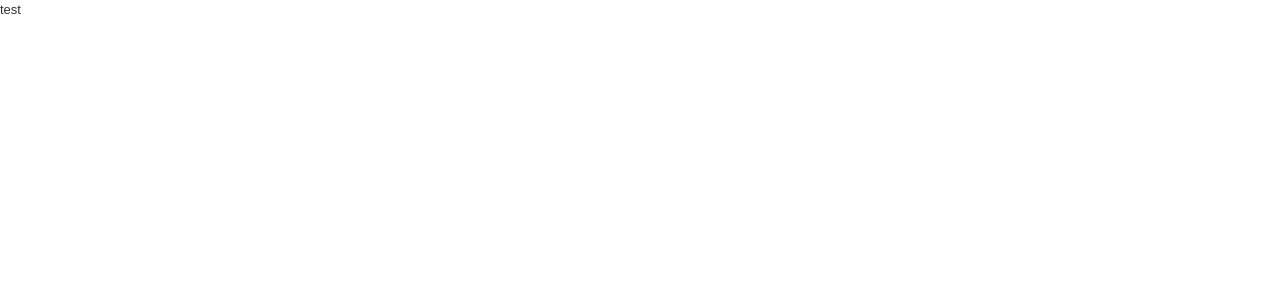
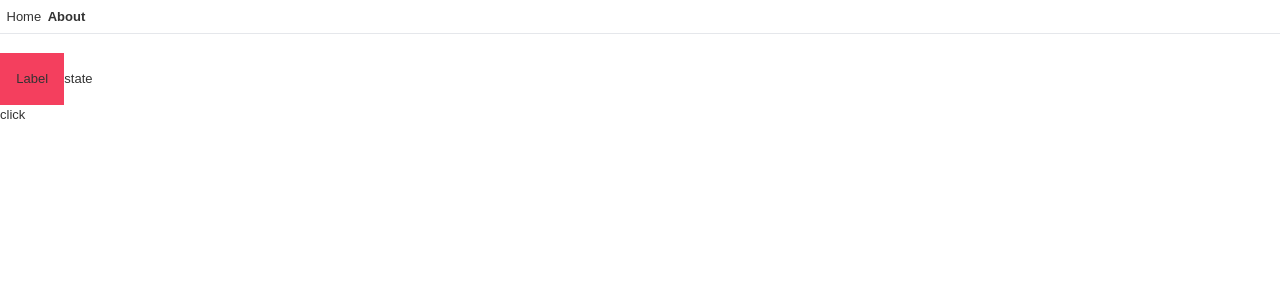
Before and after one commit to lenhuthao0777/source-base, a React app: page /about in a window 1280 px wide. Shown: the top 300 px of the page. Built offline with nearby package versions, Linux system fonts and the light colour scheme.

Commit message:
add tanstack router

```diff
--- a/src/components/label.tsx
+++ b/src/components/label.tsx
@@ -1,5 +1,37 @@
-const Label = () => {
-  return <div>label</div>
+import { Component } from 'react'
+
+type LabelProps = {}
+
+type State = {
+  name: string
+}
+class Label extends Component<LabelProps, State> {
+  constructor(props: LabelProps) {
+    super(props)
+    this.state = {
+      name: 'state'
+    }
+    this.handleClick = this.handleClick.bind(this)
+  }
+
+  handleClick() {
+    console.log(this.state)
+  }
+
+  componentDidMount(): void {
+    console.log(this.state)
+  }
+
+  render(): React.ReactNode {
+    return (
+      <div>
+        <button onClick={this.handleClick} className='p-5 bg-rose-500'>
+          Label
+        </button>
+        {this.state.name}
+      </div>
+    )
+  }
 }
 
 export default Label
--- a/src/layouts/user-layout.tsx
+++ b/src/layouts/user-layout.tsx
@@ -1,19 +1,11 @@
 import { FC, useLayoutEffect } from 'react'
-import { Outlet, Navigate } from 'react-router-dom'
 
 const UserLayout: FC = () => {
   const userInfo = true
 
   return (
     <div>
-      {userInfo ? (
-        <>
-        <h2>test</h2>
-          <Outlet />
-        </>
-      ) : (
-        <Navigate to='/' replace />
-      )}
+
     </div>
   )
 }
--- a/src/pages/about.tsx
+++ /dev/null
@@ -1,11 +0,0 @@
-import { useLocation } from 'react-router-dom'
-
-const About = () => {
-  const location = useLocation()
-
-  console.log(location)
-
-  return <h2>About</h2>
-}
-
-export default About
--- a/src/pages/app.tsx
+++ /dev/null
@@ -1,13 +0,0 @@
-import Button from "@/src/components/button"
-import Label from "@/src/components/label"
-
-const App = () => {
-  return (
-    <div className='px-5'>
-      <Label />
-      <Button />
-    </div>
-  )
-}
-
-export default App
--- a/src/pages/home.tsx
+++ /dev/null
@@ -1,11 +0,0 @@
-
-const Home = () => {
-  return (
-    <div>
-      <input type='text' />
-      <button>click</button>
-    </div>
-  )
-}
-
-export default Home
--- a/src/react-app-env.d.ts
+++ b/src/react-app-env.d.ts
@@ -22,15 +22,17 @@ declare namespace React {
 
 function lazy<T extends ComponentType<any>>(factory: () => Promise<{ default: T }>): LazyExoticComponent<T>
 
+declare function createRoutesFromElements(children: React.ReactNode): RouteObject[]
 
-declare function createRoutesFromElements(
-  children: React.ReactNode
-): RouteObject[];
-
+// declare module '@tanstack/react-router' {
+//   interface Register {
+//     router: typeof router
+//   }
+// }
 interface RouteObject {
-  caseSensitive?: boolean;
-  children?: RouteObject[];
-  element?: React.ReactNode;
-  index?: boolean;
-  path?: string;
+  caseSensitive?: boolean
+  children?: RouteObject[]
+  element?: React.ReactNode
+  index?: boolean
+  path?: string
 }
--- /dev/null
+++ b/src/routes/__root.tsx
@@ -0,0 +1,28 @@
+import { Outlet, Link, createRouter, createRootRoute } from '@tanstack/react-router'
+import { TanStackRouterDevtools } from '@tanstack/router-devtools'
+import { aboutRoute } from './about'
+import { indexRoute } from '.'
+
+const rootRoute = createRootRoute({
+  component: () => (
+    <>
+      <div className='p-2 flex gap-2'>
+        <Link to='/' className='[&.active]:font-bold'>
+          Home
+        </Link>{' '}
+        <Link to='/about' className='[&.active]:font-bold'>
+          About
+        </Link>
+      </div>
+      <hr />
+      <Outlet />
+      <TanStackRouterDevtools />
+    </>
+  )
+})
+
+const routeTree = rootRoute.addChildren([indexRoute, aboutRoute])
+
+const router = createRouter({ routeTree })
+
+export { router, rootRoute }
--- /dev/null
+++ b/src/routes/about/index.tsx
@@ -0,0 +1,21 @@
+import { createRoute } from '@tanstack/react-router'
+import Label from '@/src/components/label'
+import { rootRoute } from '../__root'
+
+const About = () => {
+  return (
+    <div>
+      <input type='text' />
+      <Label />
+      <button>click</button>
+    </div>
+  )
+}
+
+const aboutRoute = createRoute({
+  getParentRoute: () => rootRoute,
+  path: '/about',
+  component: About
+})
+
+export { aboutRoute, About }
--- a/src/routes/index.tsx
+++ b/src/routes/index.tsx
@@ -1,18 +1,15 @@
-import { lazy } from 'react'
-import UserLayout from '../layouts/user-layout'
+import { createRoute } from '@tanstack/react-router'
+import React from 'react'
+import { rootRoute } from './__root'
 
-const Home = lazy(() => import('../pages/home'))
-const About = lazy(() => import('../pages/about'))
-const App = lazy(() => import('../pages/app'))
-
-// import About from '../pages/about'
-// import App from '../pages/app'
-// import Home from '../pages/home'
-
-const Routes = () => {
-  console.log('test')
-
-  return <h2>test</h2>
+const Index = () => {
+  return <div>Index</div>
 }
 
-export default Routes
+const indexRoute = createRoute({
+  getParentRoute: () => rootRoute,
+  path: '/',
+  component: Index
+})
+
+export { Index, indexRoute }
```
Also changed, not shown: src/index.tsx (+5 -2 lines).
